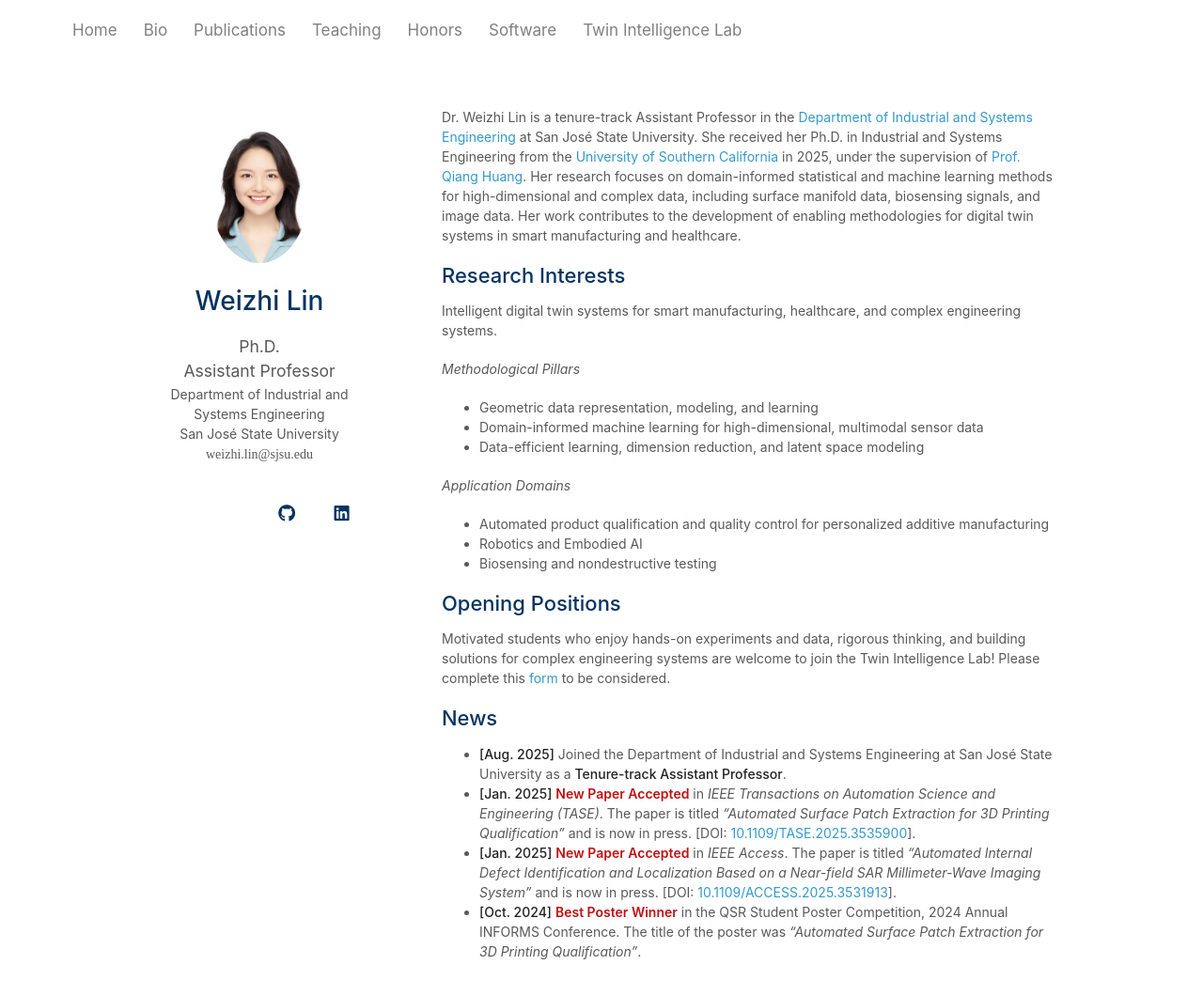
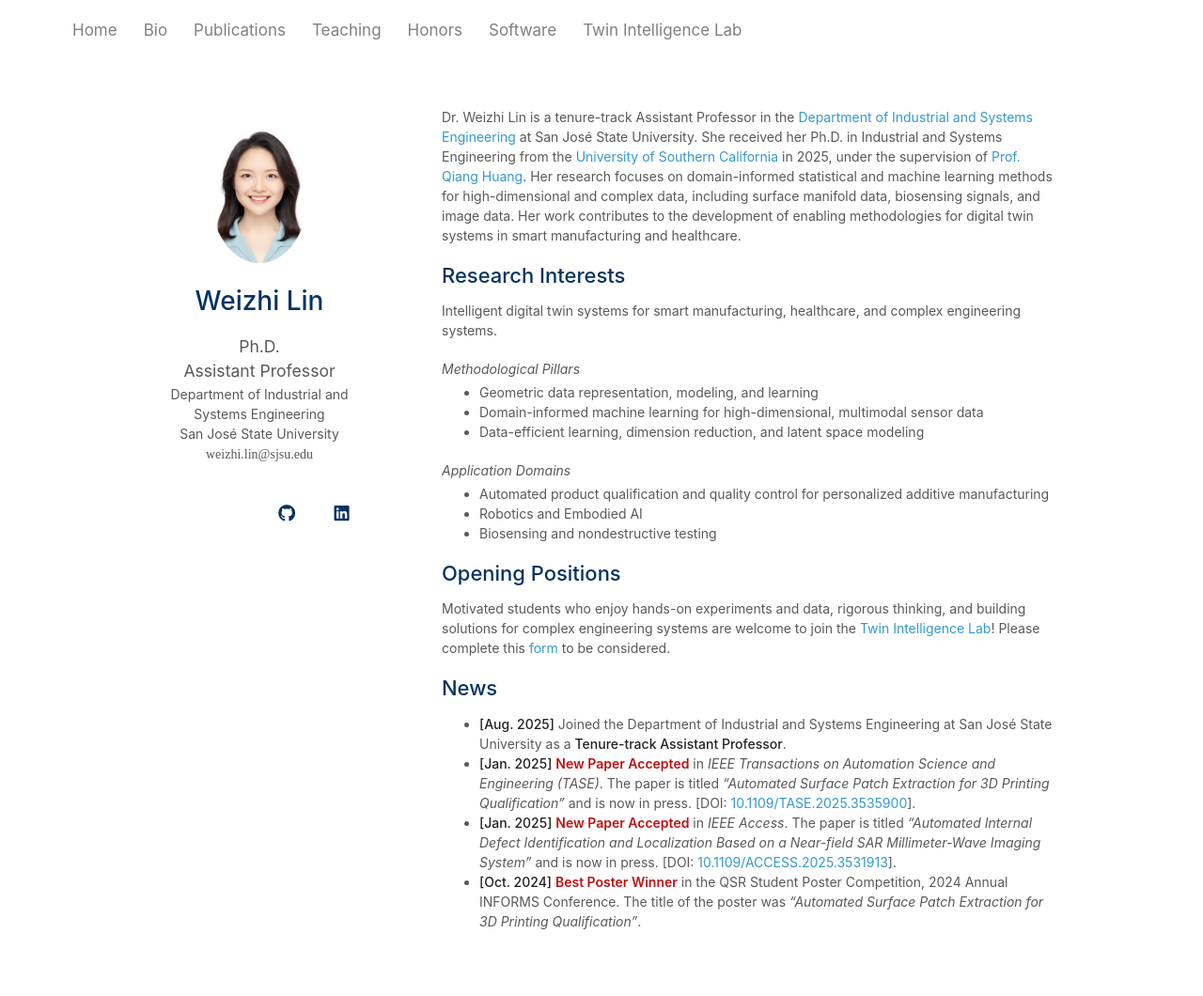
Before and after one commit to weizhi-lin/weizhi-lin.github.io, a Jekyll site: the page built from index.md, in a window 1280 px wide and 1114 px high. Shown: the top 1060 px of the window at 94% size. Built offline with Jekyll 4.4.1, drawn with Linux system fonts in a browser that asks for light colours; a style sheet for code colours, icons or effects is not loaded.

Commit message:
Refactor index.md for better formatting and links
Updated formatting for methodological pillars and application domains sections, converting from plain text to HTML lists. Revised the invitation for students to join the lab with a link.

```diff
--- a/index.md
+++ b/index.md
@@ -7,20 +7,23 @@
 ## Research Interests
 Intelligent digital twin systems for smart manufacturing, healthcare, and complex engineering systems.
 
-_Methodological Pillars_
-- Geometric data representation, modeling, and learning
-- Domain-informed machine learning for high-dimensional, multimodal sensor data
-- Data-efficient learning, dimension reduction, and latent space modeling
+<p style="margin-bottom: 4px;"><em>Methodological Pillars</em></p>
+<ul style="margin-top: 0;">
+  <li>Geometric data representation, modeling, and learning</li>
+  <li>Domain-informed machine learning for high-dimensional, multimodal sensor data</li>
+  <li>Data-efficient learning, dimension reduction, and latent space modeling</li>
+</ul>
 
-_Application Domains_
-- Automated product qualification and quality control for personalized additive manufacturing
-- Robotics and Embodied AI
-- Biosensing and nondestructive testing
-
+<p style="margin-bottom: 4px;"><em>Application Domains</em></p>
+<ul style="margin-top: 0;">
+  <li>Automated product qualification and quality control for personalized additive manufacturing</li>
+  <li>Robotics and Embodied AI</li>
+  <li>Biosensing and nondestructive testing</li>
+</ul>
 
 ## Opening Positions
 
-Motivated students who enjoy hands-on experiments and data, rigorous thinking, and building solutions for complex engineering systems are welcome to join the Twin Intelligence Lab! Please complete this <a href="https://forms.gle/1Z3GpYdaY8ar4r1H7" target="_blank" rel="noopener">form</a> to be considered.
+Motivated students who enjoy hands-on experiments and data, rigorous thinking, and building solutions for complex engineering systems are welcome to join the [Twin Intelligence Lab](/lab/)! Please complete this <a href="https://forms.gle/1Z3GpYdaY8ar4r1H7" target="_blank" rel="noopener">form</a> to be considered.
 
 
 ## News
```
